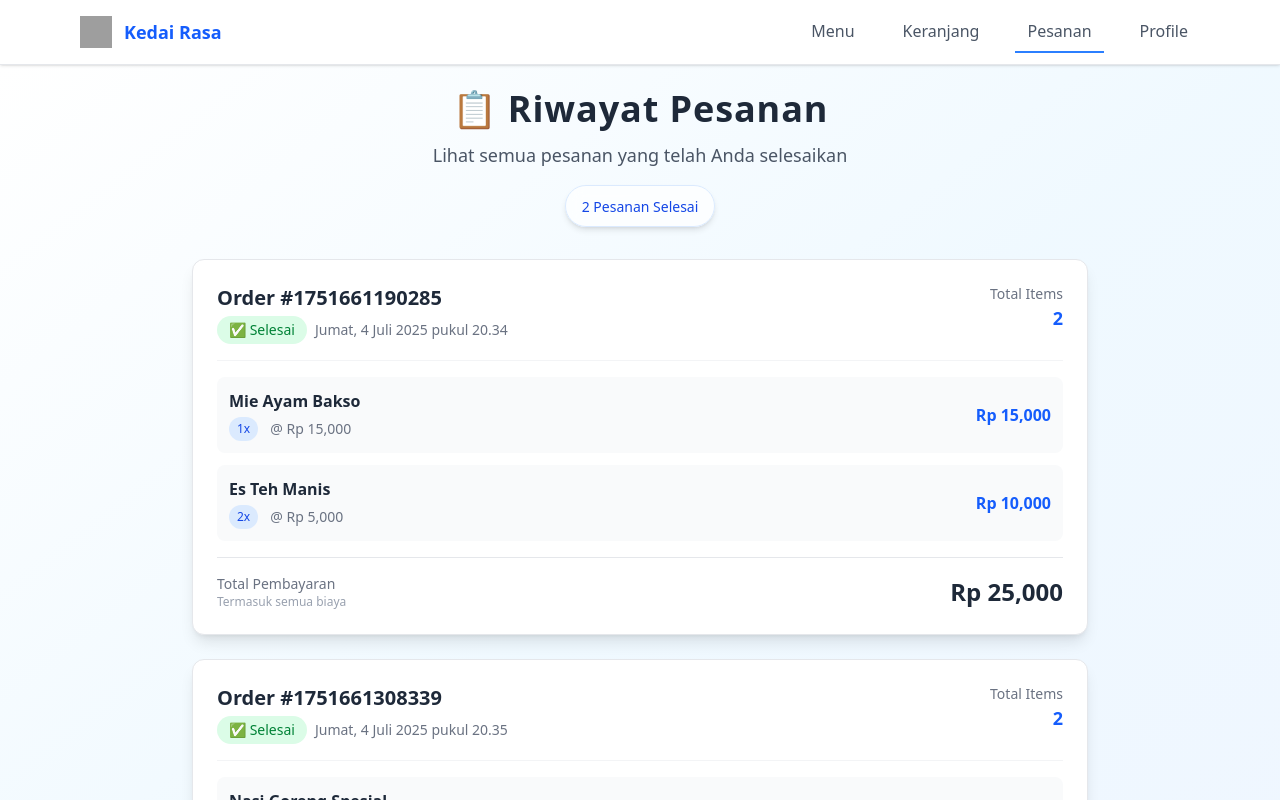
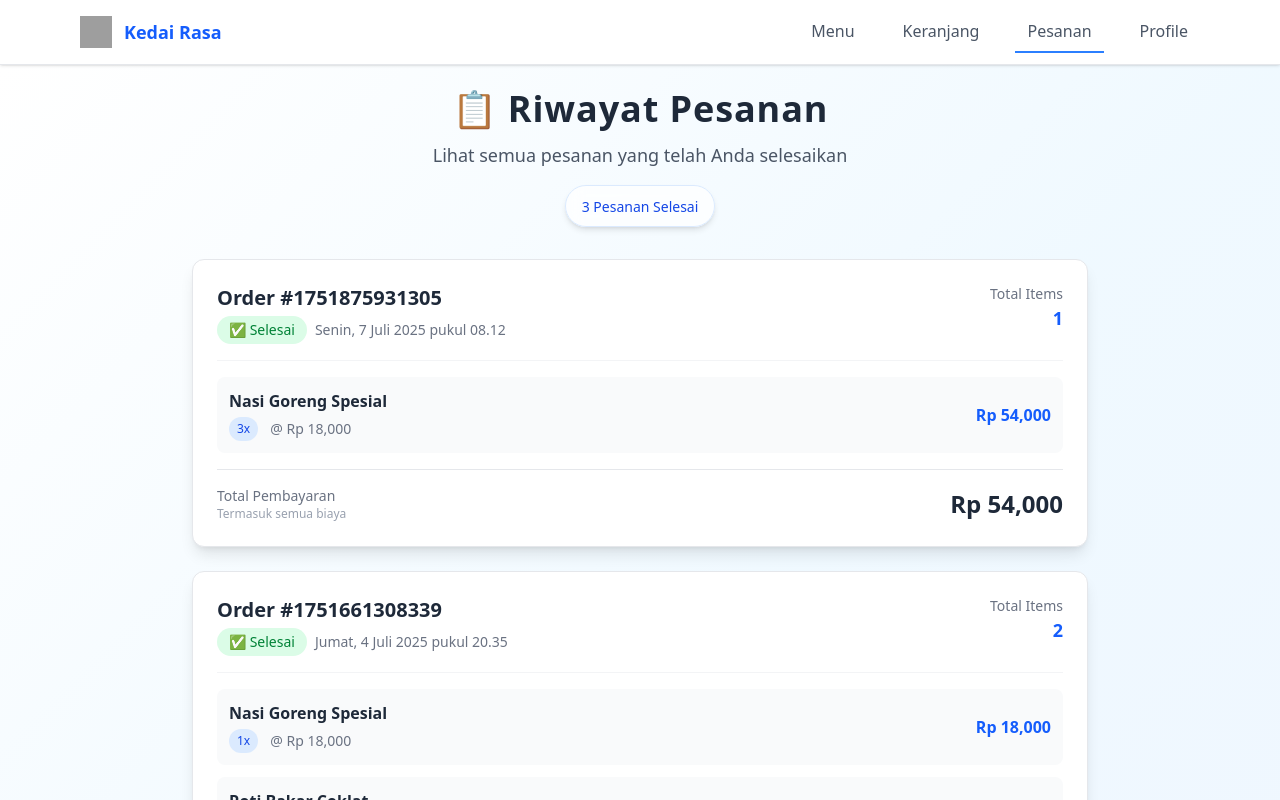
Before and after one commit to rabanimuamar/muamarrabani-uaspbk, a Vue app: page /pesanan in a window 1280 px wide. Shown: the top 800 px of the page. Built offline with nearby package versions, Linux system fonts and the light colour scheme; data requests are answered from the project's data file; grey boxes are pictures that could not be loaded.

Commit message:
update views pesanan

```diff
--- a/db.json
+++ b/db.json
@@ -37,6 +37,19 @@
       ],
       "selesai": true,
       "tanggal": "2025-07-04T20:35:15.405Z"
+    },
+    {
+      "id": "1751875931305",
+      "items": [
+        {
+          "id": 1,
+          "nama": "Nasi Goreng Spesial",
+          "harga": 18000,
+          "jumlah": 3
+        }
+      ],
+      "selesai": true,
+      "tanggal": "2025-07-07T08:12:20.069Z"
     }
   ]
 }
--- a/src/views/Pesanan.vue
+++ b/src/views/Pesanan.vue
@@ -31,7 +31,7 @@ const riwayat = computed(() => transaksiStore.riwayat)
     <!-- Riwayat List -->
     <div v-if="riwayat.length > 0" class="max-w-4xl mx-auto space-y-6">
       <div
-        v-for="transaksi in riwayat"
+        v-for="transaksi in riwayat.reverse()"
         :key="transaksi.id"
         class="bg-white border border-gray-200 rounded-xl shadow-lg p-6 transform hover:scale-105 transition-all duration-300 hover:shadow-xl"
       >
```
